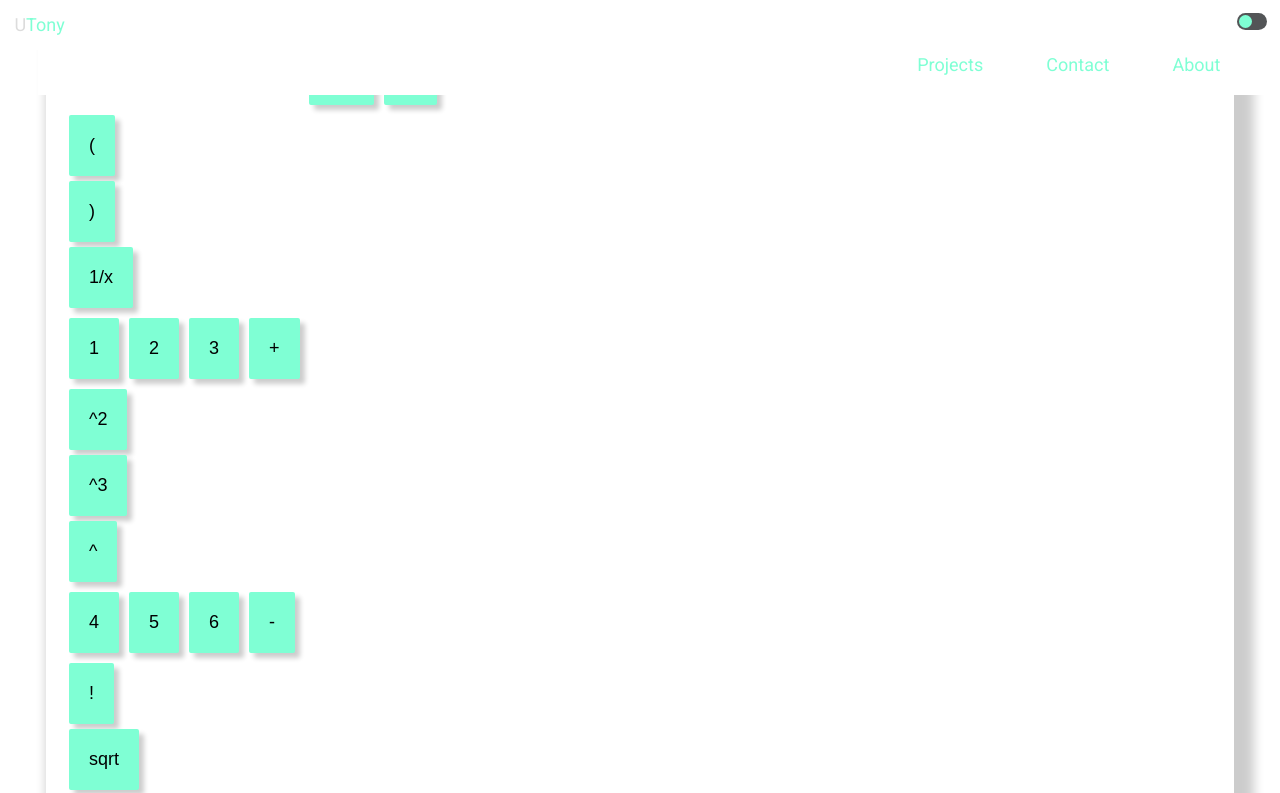
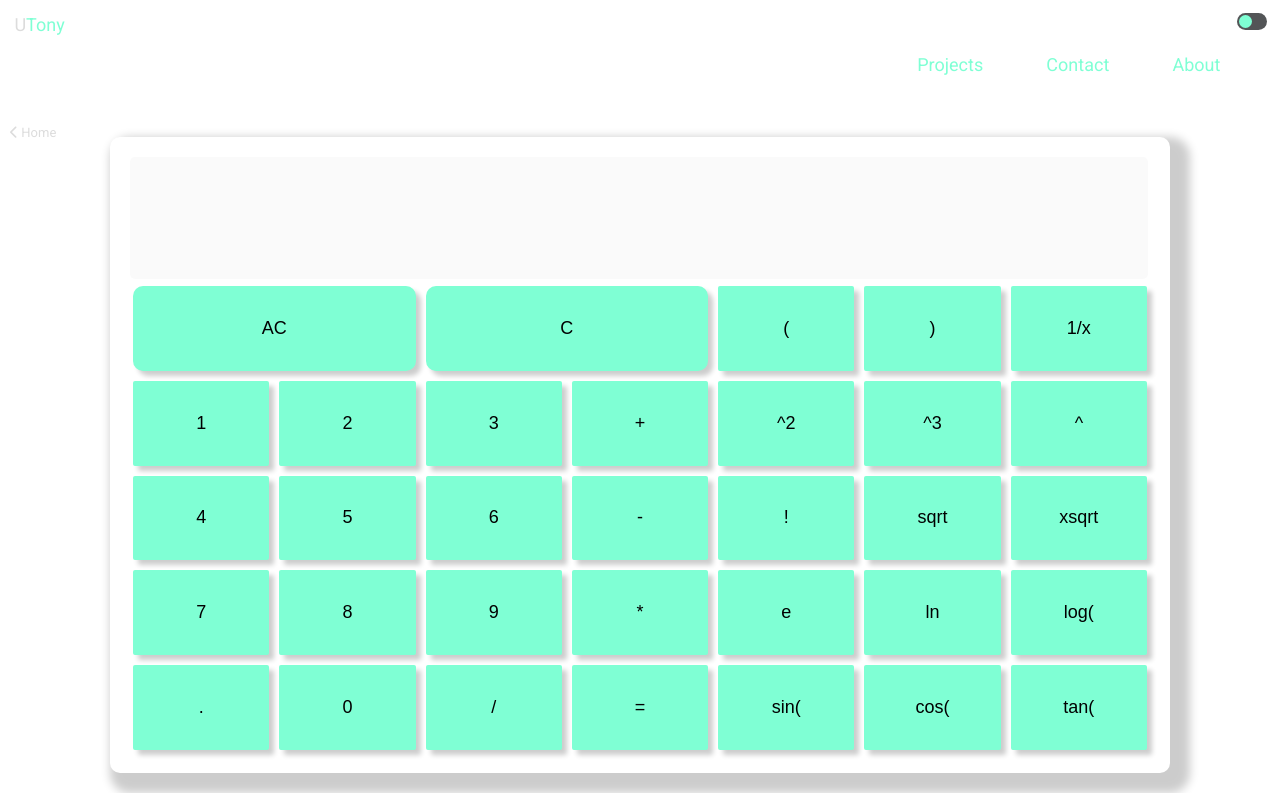
Before and after one commit to UtonyDev/utony-portfolio, a React (Vite) app: page /utonycalc in a window 1280 px wide. Shown: the top 793 px of the page. Built offline with nearby package versions, Linux system fonts and the light colour scheme.

Commit message:
made some changes to calc and general css

```diff
--- a/src/App.css
+++ b/src/App.css
@@ -242,6 +242,7 @@ box-sizing: border-box;
      position: absolute;
      bottom: 0;
      left: 0;
+     width: 100%;
      overflow: hidden;
      line-height: 0;
      z-index: -1;
@@ -317,7 +318,7 @@ p {
 
    .menurev {
       position: fixed;
-      width: 97% !important;
+      width: 100% !important;
       background-color: var(--menuBar);
       z-index: 1000;
       overflow: hidden;
@@ -350,7 +351,6 @@ p {
    .menupc {
       position: fixed;
       top: 2.8em !important;
-      width: 100%;
       height: 2.5em !important;
       display: flex;
       justify-content: flex-end;
--- a/src/Pages/utonycalc/utonycalc.css
+++ b/src/Pages/utonycalc/utonycalc.css
@@ -19,10 +19,9 @@
  }
 
   /* Default Styles for mobile devices */
-  @media only screen and (max-width: 768px) {
   .calcparent {
     background-color: var(--topbackclr);
-    height: 100vh;
+    height: 110vh;
     position: relative;
   }
 
@@ -31,7 +30,6 @@
     color: gainsboro;
     text-decoration: solid;
     font-size: .9rem !important;
-    font-weight: 50;
     position: relative;
     top: 50px;
     font-size: small !important;
@@ -52,7 +50,6 @@
       border: 1px solid var(-);
       border-radius: 10px;
       box-shadow: 0px 0px 0px var(--bxShadowblr);
-      padding: 0px;
       overflow: hidden;
       z-index: 10;
       background-color:var(--white);
@@ -112,18 +109,18 @@
         .butnHid {
       display: none;
     }
-  }
 
   /* for meduim devices ( Tablets ) */
 
-  @media screen and (min-width: 700px) {
+  @media screen and (min-width: 768px) {
     .calccont {
       display: grid;
       place-items: center;
       position: relative;
     }
     .cont {
-      grid-template-columns: 1fr 1fr 1fr 1fr 1fr;
+      top: 10vh;
+      grid-template-columns: 1fr 1fr 1fr 1fr 1fr 1fr 1fr;
       grid-template-rows:  1fr 1fr 1fr 1fr 1fr 1fr;
       box-shadow: 10px 10px 10px 10px rgba(0, 0, 1, 0.2);
       padding: 1em;
@@ -151,14 +148,27 @@
   @media screen and (min-width: 1000px) {
     .calcparent {
       background-color: var(--topbackclr);
-      padding-top: 15 !important;
+      padding-top: 7vh !important;
       padding-bottom: 10vh;
     }
+    .back {
+      z-index: 100;
+      position: relative;
+      top: 8vh;
+      font-size: small !important;
+    }
+    .cont {
+      top: 7.5vh;
+      grid-template-columns: 1fr 1fr 1fr 1fr 1fr 1fr 1fr;
+      grid-template-rows:  1fr 1fr 1fr 1fr 1fr 1fr;
+      box-shadow: 10px 10px 10px 10px rgba(0, 0, 1, 0.2);
+      padding: 1em;
+      width: 80%;
+      max-height: 75vh;
+    }
 
-    .back {
-      margin-left: 0 !important;
-      color: gainsboro;
-      text-decoration: solid;
+    .butnHid {
+      display: block;
     }
 
   }
```
